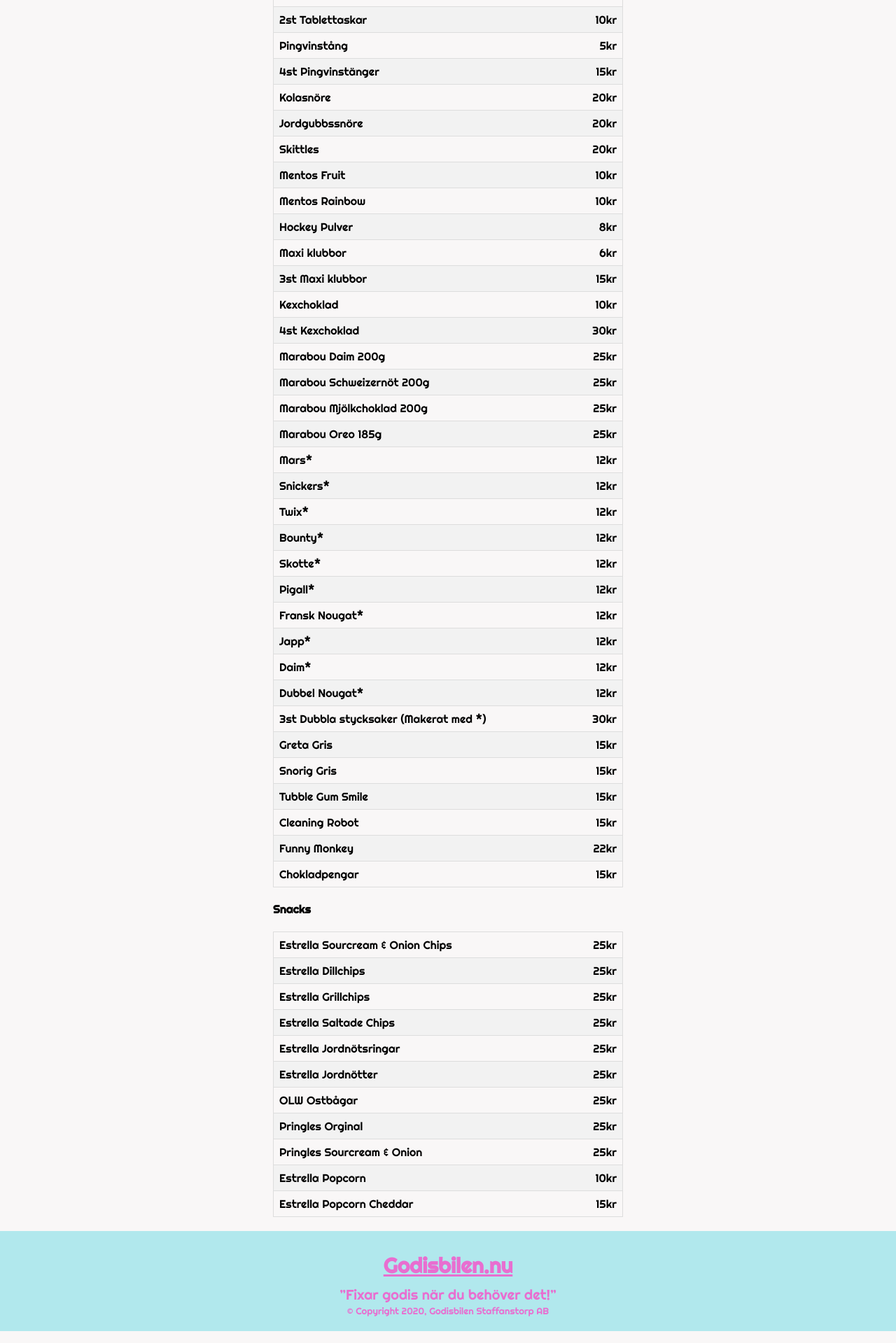
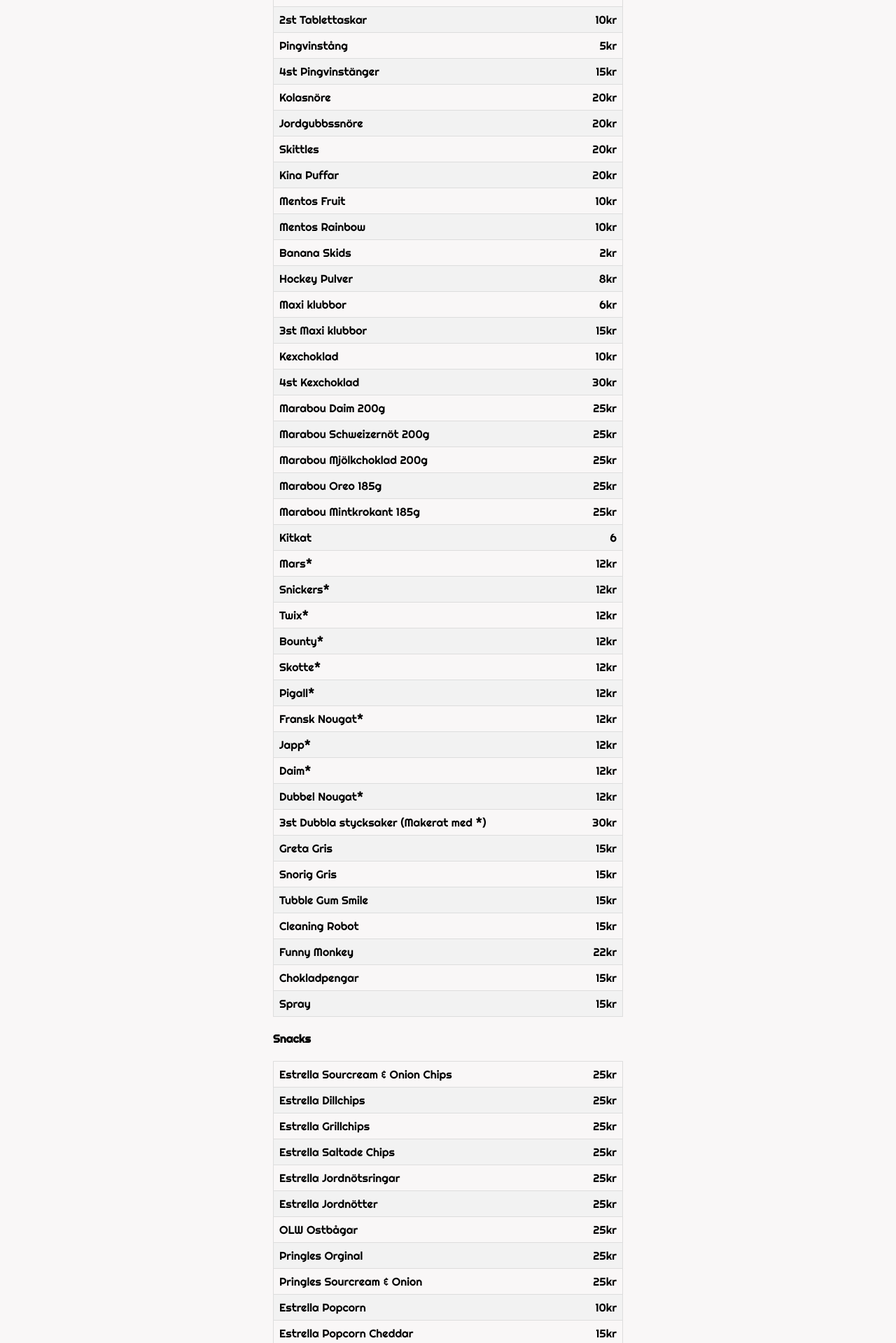
Before and after one commit to albinmedoc/Godisbilen-python, a Python web app: template godisbilen/templates/main/assortment.html in a window 1280 px wide. Shown: the part 1678-3597 px from the top of the page at 70% size. Run offline with Jinja, Linux system fonts and the light colour scheme; the template is opened without the code that fills it, so the values that code supplies are empty.

Commit message:
Updated assortment

```diff
--- a/godisbilen/templates/main/assortment.html
+++ b/godisbilen/templates/main/assortment.html
@@ -153,12 +153,20 @@ Vårt sortiment
                 <td>20kr</td>
             </tr>
             <tr>
+                <td>Kina Puffar</td>
+                <td>20kr</td>
+            </tr>
+            <tr>
                 <td>Mentos Fruit</td>
                 <td>10kr</td>
             </tr>
             <tr>
                 <td>Mentos Rainbow</td>
                 <td>10kr</td>
+            </tr>
+            <tr>
+                <td>Banana Skids</td>
+                <td>2kr</td>
             </tr>
             <tr>
                 <td>Hockey Pulver</td>
@@ -195,6 +203,14 @@ Vårt sortiment
             <tr>
                 <td>Marabou Oreo 185g</td>
                 <td>25kr</td>
+            </tr>
+            <tr>
+                <td>Marabou Mintkrokant 185g</td>
+                <td>25kr</td>
+            </tr>
+            <tr>
+                <td>Kitkat</td>
+                <td>6</td>
             </tr>
             <tr>
                 <td>Mars*</td>
@@ -264,6 +280,10 @@ Vårt sortiment
                 <td>Chokladpengar</td>
                 <td>15kr</td>
             </tr>
+            <tr>
+                <td>Spray</td>
+                <td>15kr</td>
+            </tr>
         </table>
     </section>
     <section class="category_container">
```
